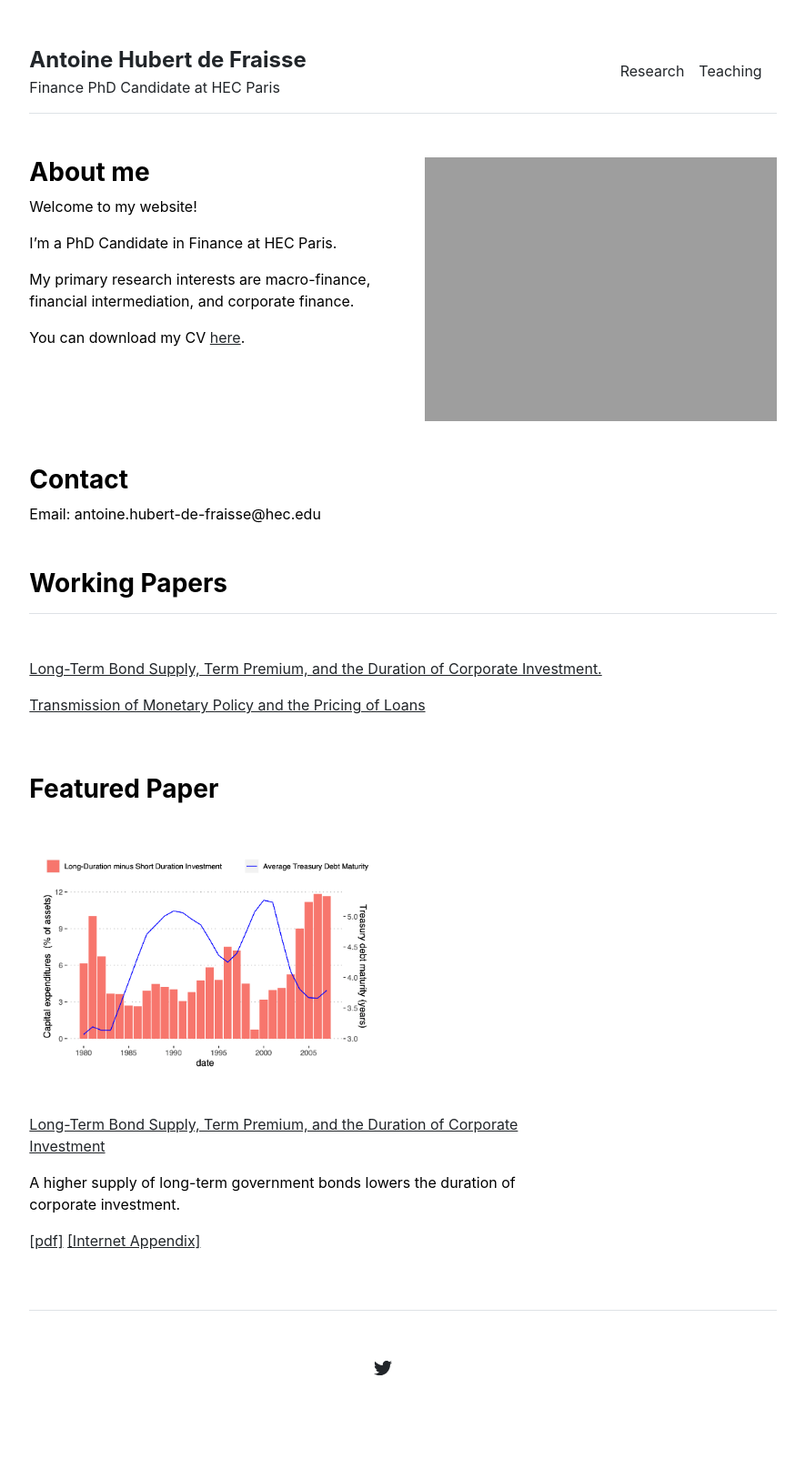
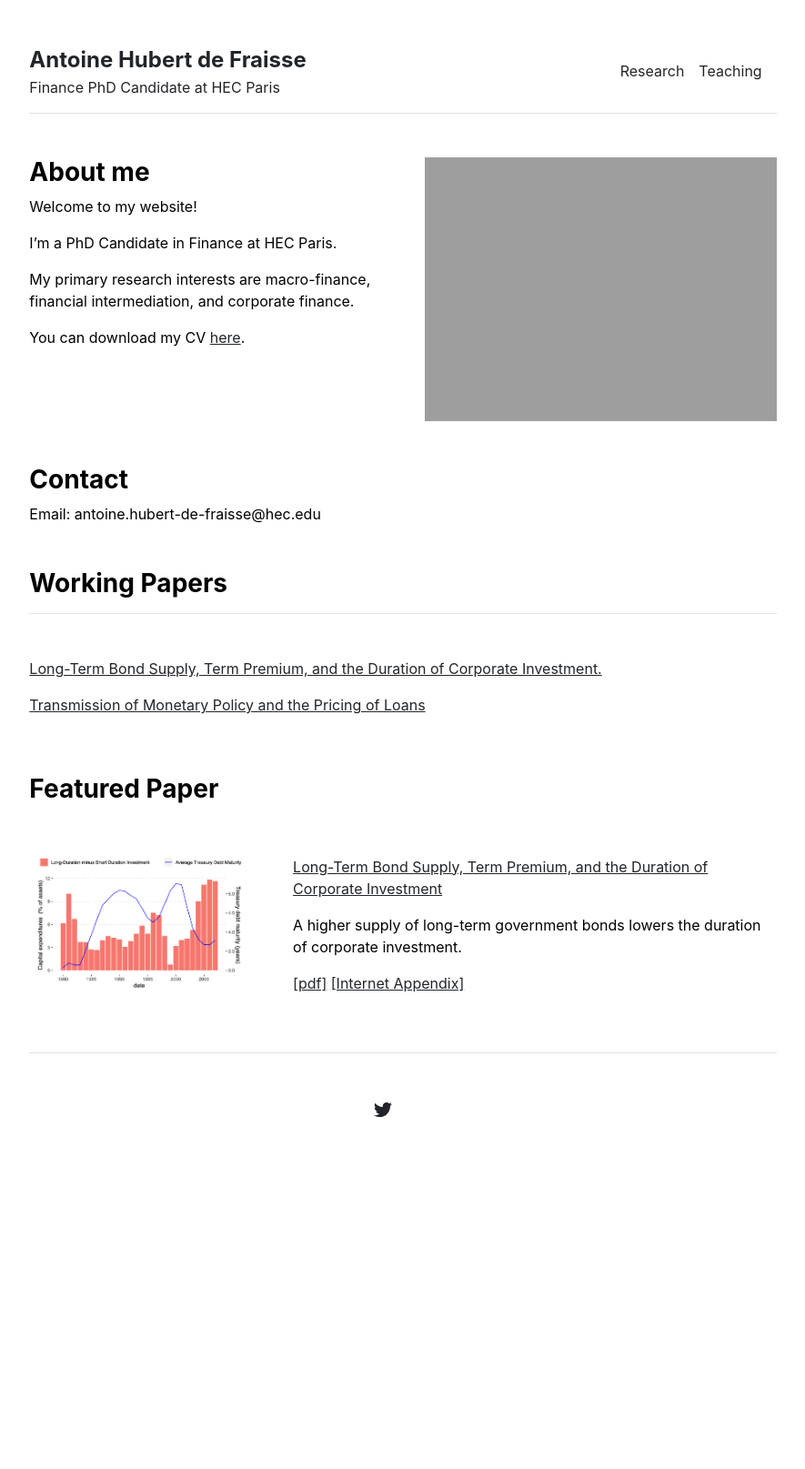
Before and after one commit to antoinehubertdefraisse/antoinehubertdefraisse.github.io, a Jekyll site: the page built from index.md, in a window 1280 px wide. Shown: the whole page at 91% size, without its empty margins (197-1082 px from the left). Built offline with Jekyll 4.4.1, drawn with Linux system fonts in a browser that asks for light colours; after the commit the page ends 1332 px from its top, so only the background shows below that.

Commit message:
Update home.html

```diff
--- a/_layouts/home.html
+++ b/_layouts/home.html
@@ -29,10 +29,10 @@ layout: default
 <div class="row g-5 mb-5">
 	<h3 class="fw-bold">Featured Paper</h3>
 
-  <div class="col-md-6">
+  <div class="col-md-4">
     <img src="{{ site.github.url }}/assets/duration_image.png" alt="Home" width="100%">
   </div>
-<div class="col-md-9">
+<div class="col-md-8">
             <p><a href="https://papers.ssrn.com/sol3/papers.cfm?abstract_id=4064763" target="_blank">Long-Term Bond Supply, Term Premium, and the Duration of Corporate Investment</a></p>
 	 <p>A higher supply of long-term government bonds lowers the duration of corporate investment. <p>
 	 <p><a href="https://papers.ssrn.com/sol3/papers.cfm?abstract_id=4064763" target="_blank">[pdf]</a>
```
